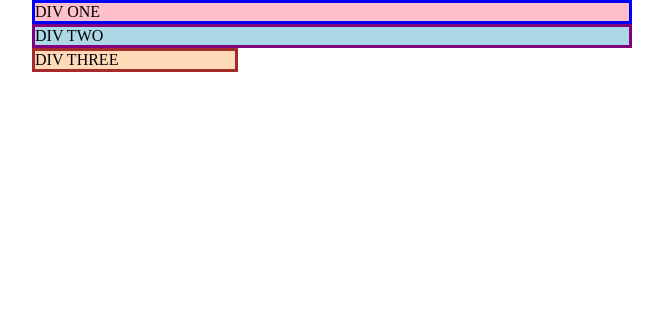
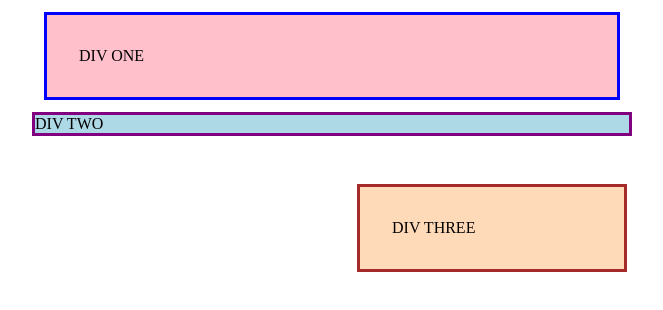
Before and after one commit to nickolas-shtayn/the-odin-project, a plain HTML site: page foundations/css/margin-and-padding/01-margin-and-padding-1/index.html in a window 1280 px wide. Shown: the whole page, without its empty margins (308-971 px from the left). Drawn offline with Linux system fonts and the light colour scheme.

Commit message:
Add margin and padding to the corresponding divs

```diff
--- a/foundations/css/margin-and-padding/01-margin-and-padding-1/style.css
+++ b/foundations/css/margin-and-padding/01-margin-and-padding-1/style.css
@@ -7,15 +7,15 @@ body {
   background: pink;
   border: 3px solid blue;
   /* CHANGE ME */
-  padding: 0px;
-  margin: 0px;
+  padding: 32px;
+  margin: 12px;
 }
 
 .two {
   background: lightblue;
   border: 3px solid purple;
   /* CHANGE ME */
-  margin-bottom: 0px;
+  margin-bottom: 48px;
 }
 
 .three {
@@ -23,6 +23,6 @@ body {
   border: 3px solid brown;
   width: 200px;
   /* CHANGE ME */
-  padding: 0px;
-  margin-left: 0px;
+  padding: 32px;
+  margin-left: 325px;
 }
```
